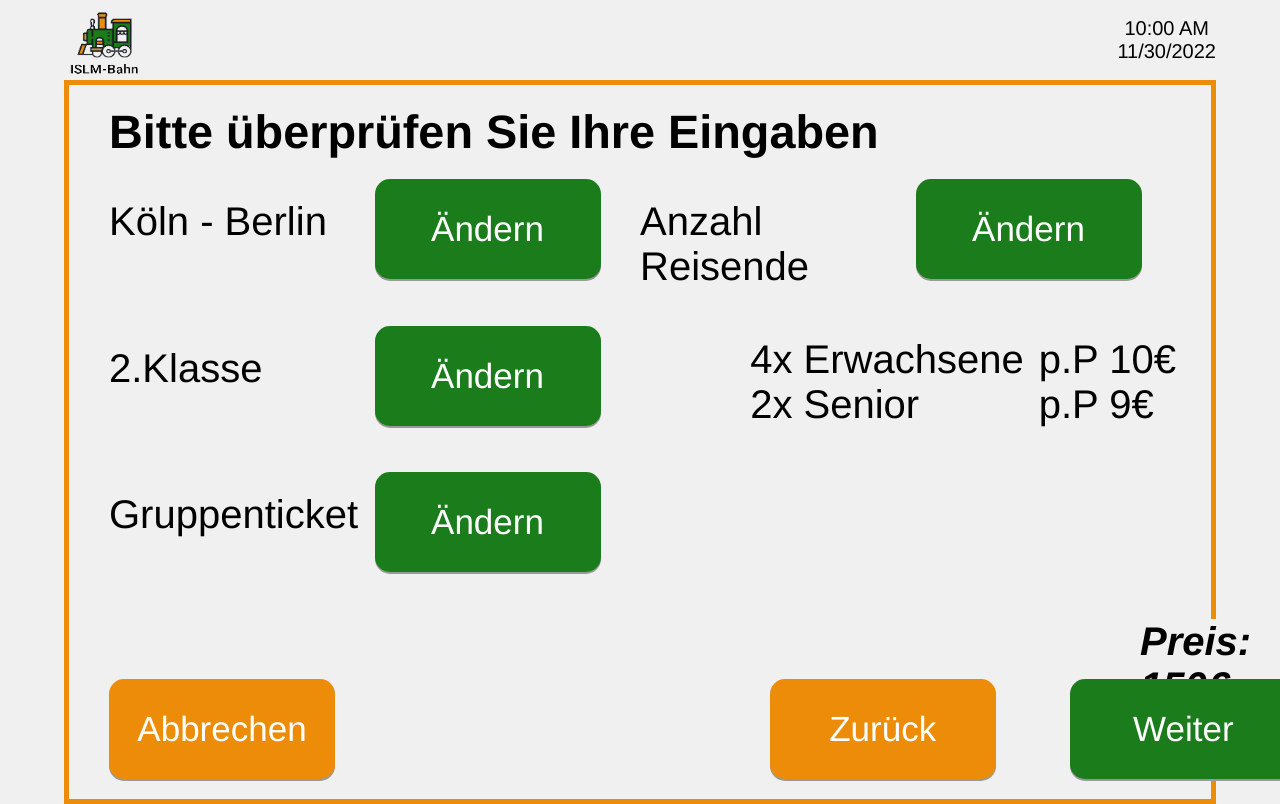
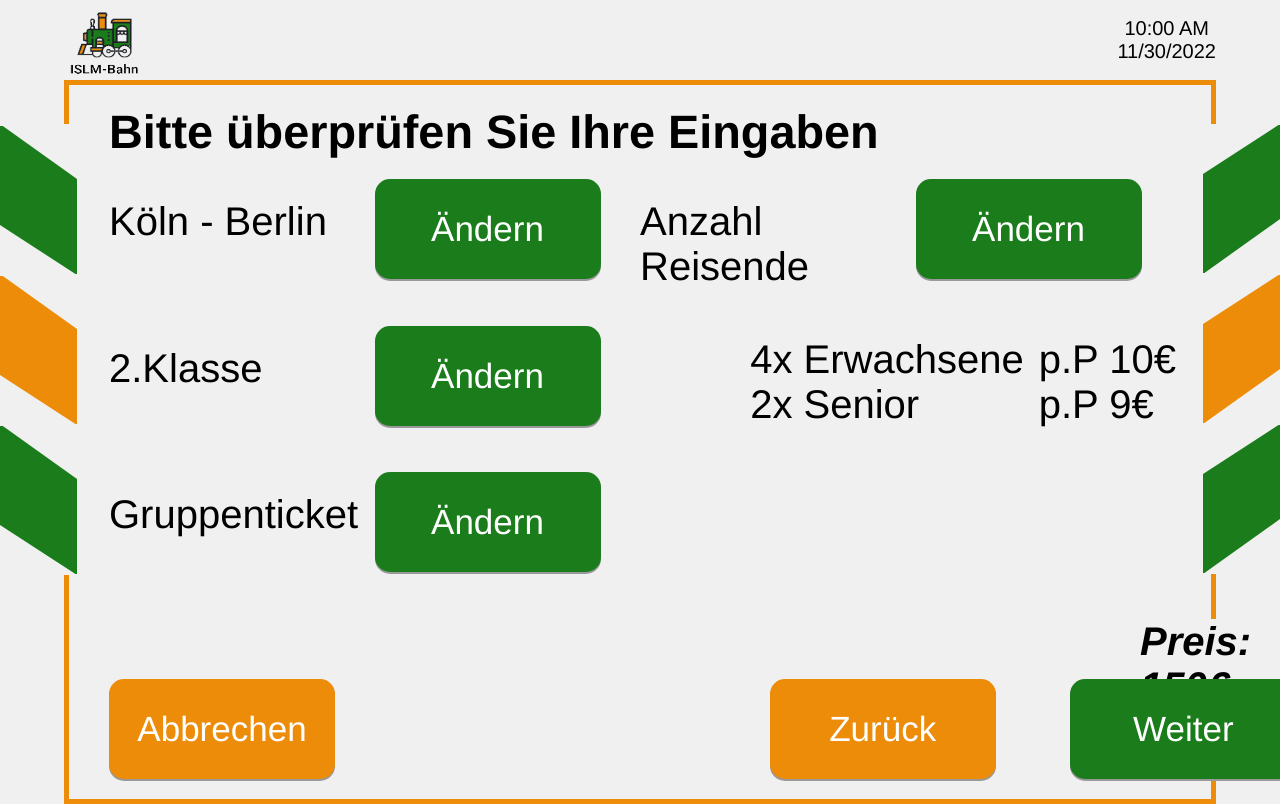
Before and after one commit to Rubyii/ISLM_Bahn_Ticketautomat, a PHP site: page / in a window 1280 px wide. Run offline with PHP 8.4, Linux system fonts and the light colour scheme.

Commit message:
index .css und .php 1. Version Design

```diff
--- a/index.php
+++ b/index.php
@@ -40,6 +40,34 @@ if ($ticketart == "Tagesticket" || $ticketart == "Monatsticket" || $ticketart ==
     </style>
 </head>
 <body>
+
+
+<!--Flügel links-->
+<div  class="rechteck"></div>
+<div  class="dreieckleft"></div>
+<div  class="dreieckright"></div>
+
+<div  class="rechteck" style="margin-top: 150px; background-color:#ed8c08"></div>
+<div  class="dreieckleft" style="margin-top: 150px"></div>
+<div  class="dreieckright"style="margin-top: 150px"></div>
+
+<div  class="rechteck" style="margin-top: 300px" ></div>
+<div  class="dreieckleft" style="margin-top: 300px"></div>
+<div  class="dreieckright" style="margin-top: 300px"></div>
+
+<div  class="rechteck" style="top:125px;right:0px;"></div>
+<div  class="dreieckleft"style="top:124px;right:0px;transform: scaleY(-1);"></div>
+<div  class="dreieckright"style="top:124px;right:0px;transform: scaleY(-1);"></div>
+
+<!--Flügel rechts-->
+<div  class="rechteck" style="margin-top: 150px; background-color:#ed8c08;top:125px;right:0px;"></div>
+<div  class="dreieckleft" style="margin-top: 150px;top:124px;right:0px;transform: scaleY(-1);"></div>
+<div  class="dreieckright"style="margin-top: 150px;top:124px;right:0px;transform: scaleY(-1);"></div>
+
+<div  class="rechteck" style="margin-top: 300px;top:125px;right:0px;" ></div>
+<div  class="dreieckleft" style="margin-top: 300px;top:124px;right:0px;transform: scaleY(-1);"></div>
+<div  class="dreieckright" style="margin-top: 300px;top:124px;right:0px;transform: scaleY(-1);"></div>
+
 <div class="grid-container">
     <div class="ueberschrift">
         <img alt="ISLM-Bahn" class="logo" src="static/images/ISLM_Logo2009.png">
--- a/static/css/index.css
+++ b/static/css/index.css
@@ -22,6 +22,31 @@
 
 }
 
+
+/*Rechteck und Dreiecke für die Flügel*/
+.rechteck{
+    height: 148px;
+    width: 77px;
+    background-color: #1a7c1b;
+    position: absolute; top:126px;
+
+}
+.dreieckleft {
+    height: 150px;
+    background-color: transparent;
+    border-left: 77px solid transparent;
+    border-bottom: 40px solid transparent;
+    border-top: 55px solid #F0F0F0;
+    position: absolute; top:124px;
+}
+.dreieckright{
+    height: 150px;
+    background-color: transparent;
+    border-right: 77px solid transparent;
+    border-top: 40px solid transparent;
+    border-bottom: 50px solid #F0F0F0;
+    position: absolute; top:125px;
+}
 
 /* GRID 1  */
 /* NICHT VERÄNDERN */
```
